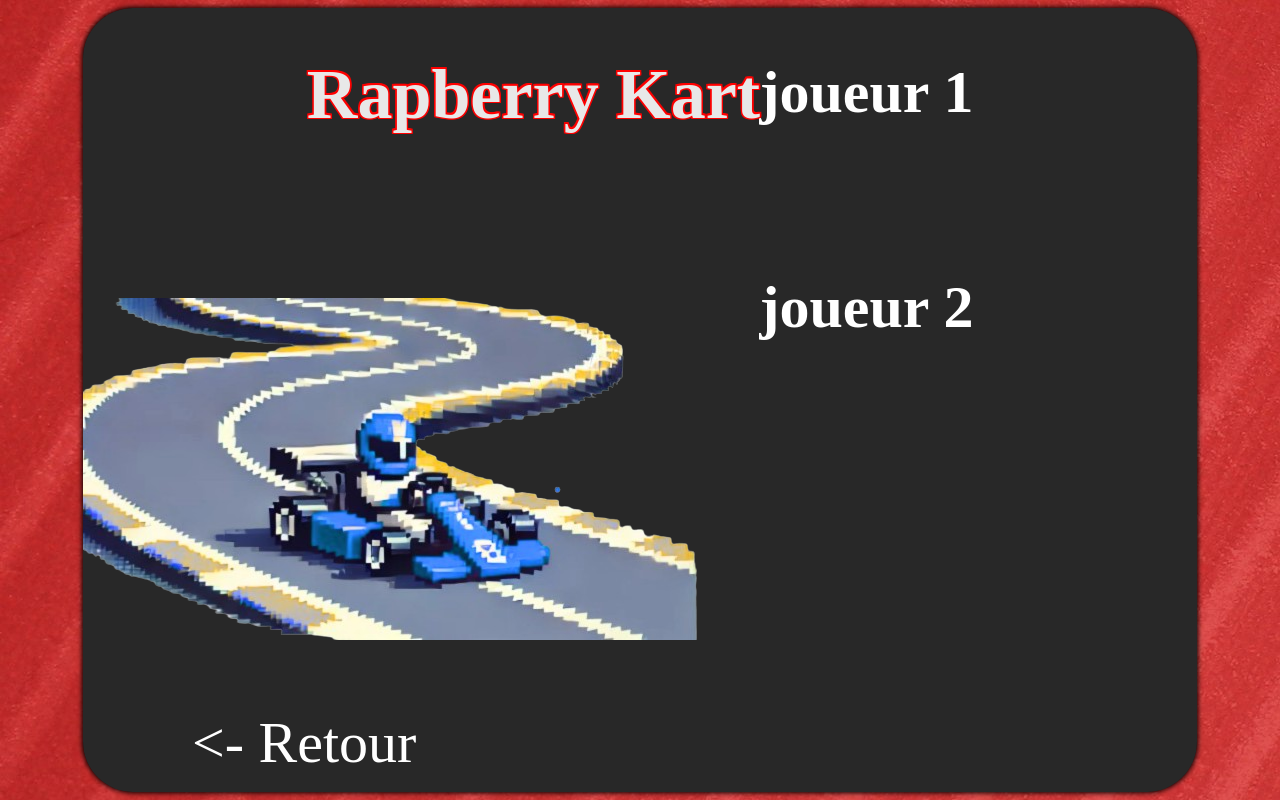
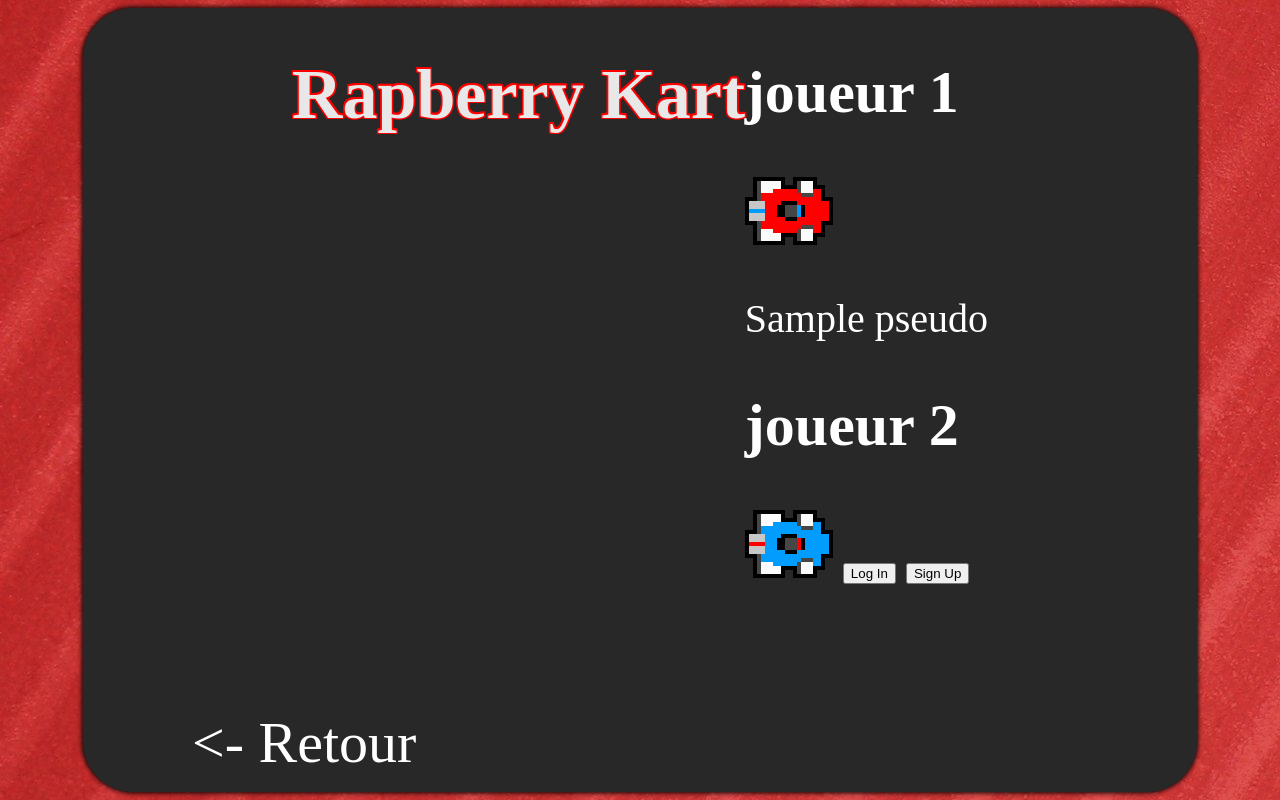
Before and after one commit to Tamer-AM/Projet-Karting, a Flask app: template templates/joueur2.html in a window 1280 px wide. Run offline with Flask 3, Linux system fonts and the light colour scheme; the template is opened without the code that fills it: most values are stand-ins (such as "Sample title", 1, 10 or a date in 2020); some web fonts are replaced.

Commit message:
got the player 2 signup and (i think)login to work

```diff
--- a/SQL.py
+++ b/SQL.py
@@ -30,6 +30,7 @@ def create_account(username, password):
     inser_compte = "INSERT INTO COMPTE (pseudonyme, mot_de_passe) VALUES (?, ?)"
     sql.execute(inser_compte, (username, password))
     connection.commit()
+    return "Compte créé avec succès"
 
 def check_account(username, password):
     global pseudo, mdp, meilleur_temps, position
--- a/app.py
+++ b/app.py
@@ -15,6 +15,14 @@ def index():
 def jouer():
     if session.get("logged_in"):
         return render_template("jouer.html")
+    else:
+        return redirect(url_for('login'))
+
+@app.route("/joueur2")
+def joueur2():
+    if session.get("logged_in"):
+        pseudo = session.get("username")
+        return render_template("joueur2.html", pseudo=pseudo)
     else:
         return redirect(url_for('login'))
 
@@ -38,7 +46,8 @@ def login():
         elif current_id:
             session['logged_in'] = True
             session['user_id'] = current_id
-            return render_template("index.html")
+            session['username'] = username
+            return render_template("index.html", pseudo=username)
         else:
             error = "Pseudonyme ou mot de passe incorrecte"
     if session.get('logged_in'):
@@ -65,6 +74,38 @@ def signup():
 
         return render_template('login.html', error=msg)
 
+@app.route('/player2_login', methods=['GET', 'POST'])
+def player2_login():
+    error=""
+    if request.method == 'GET':
+        return redirect(url_for('login'))
+    else:
+        username = request.form['username']
+        password = request.form['password']
+        player2_id = check_account(username, password)
+
+        if player2_id:
+            session['player2_id'] = player2_id
+            session['player2_username'] = username
+            return redirect(url_for('joueur2'))
+        else:
+            error = "Player 2 username or password incorrect"
+            return render_template('joueur2.html', error=error)
+
+@app.route('/player2_signup', methods=['GET', 'POST'])
+def player2_signup():
+    if request.method == 'GET':
+        return redirect(url_for('login'))
+    if request.method == 'POST':
+        username = request.form['new_username']
+        password = request.form['new_password']
+        if not username or not password:
+            msg = "Veuiller mettre votre pseudnyme et mot de passe"
+        else:
+            msg = create_account(username, password)
+
+        return render_template('joueur2.html', error=msg)
+
 @app.route('/logout', methods=['GET'])
 def logout():
     session['logged_in'] = False
--- a/static/style.css
+++ b/static/style.css
@@ -283,6 +283,8 @@ a{
 #login-arcade{
     background-image: none;
 }
+
+
 @keyframes textColorAnimation {
     0% {
         color: white; /* Start color */
--- a/templates/jouer.html
+++ b/templates/jouer.html
@@ -15,7 +15,7 @@
         <div class="options" id="player-select">
             <ul>
                 <li> 1 Joueur </li>
-                <li> 2 Joueurs </li>
+                <li><a href="{{url_for('joueur2')}}">2 Joueurs </a></li>
               </ul>
         </div>
         <a class="back" href="{{url_for('index')}}"><- Retour </a>
--- a/templates/joueur2.html
+++ b/templates/joueur2.html
@@ -10,22 +10,63 @@
     <title>Karting</title>
 </head>
 <body>
-    <div class="arcade" id="jouer">
+    <div class="arcade" id="login-arcade">
         <h1 class="title"> Rapberry Kart </h1>
-        <div id="jouer1 et 2">
+        <div id="jouer1-et-2">
             <h2>joueur 1</h2>
             <div class="joueur">
-                <img class="kart" src="">
+                <img class="kart" src="{{ url_for('static', filename='images/red kart.png') }}">
+                <p>{{pseudo}}</p>
             </div>
 
             <h2>joueur 2</h2>
             <div class="joueur">
+                <p class="error-message">{{error}}</p>
+                <img class="kart" src="{{ url_for('static', filename='images/blue kart.png') }}">
+                <button id="player2-login-btn">Log In</button>
+                <button id="player2-signup-btn">Sign Up</button>
 
+                <!-- Hidden login form -->
+                <form id="player2-login-form" method="POST" action="{{ url_for('player2_login') }}" style="display: none;">
+                    <input type="text" name="username" placeholder="Pseudo">
+                    <input type="password" name="password" placeholder="Mot de passe">
+                    <button type="submit">Log In</button>
+                </form>
+
+                <!-- Hidden signup form -->
+                <form id="player2-signup-form" method="POST" action="{{ url_for('player2_signup') }}" style="display: none;">
+                    <input type="text" name="new_username" placeholder="Nouveau pseudo">
+                    <input type="password" name="new_password" placeholder="Nouveau MDP">
+                    <button type="submit">Sign Up</button>
+                </form>
             </div>
         </div>
-        <a class="back" href="{{url_for('joueur')}}"><- Retour </a>
+        <a class="back" href="{{url_for('jouer')}}"><- Retour </a>
 
-    </div>
+        </div>
+
+        <script>
+            // Get the buttons and forms
+            const loginBtn = document.getElementById("player2-login-btn");
+            const signupBtn = document.getElementById("player2-signup-btn");
+            const loginForm = document.getElementById("player2-login-form");
+            const signupForm = document.getElementById("player2-signup-form");
+
+            // Event listener for Login button
+            loginBtn.addEventListener("click", () => {
+              // Toggle visibility
+              loginForm.style.display = loginForm.style.display === "none" ? "block" : "none";
+              signupForm.style.display = "none"; // Hide signup form
+            });
+
+            // Event listener for Sign Up button
+            signupBtn.addEventListener("click", () => {
+              // Toggle visibility
+              signupForm.style.display = signupForm.style.display === "none" ? "block" : "none";
+              loginForm.style.display = "none"; // Hide login form
+            });
+          </script>
 
 </body>
+
 </html>
```
Also changed, not shown: templates/index.html (+6 -4 lines), DB.db, static/images/blue kart.png (added), static/images/red kart.png (added).
